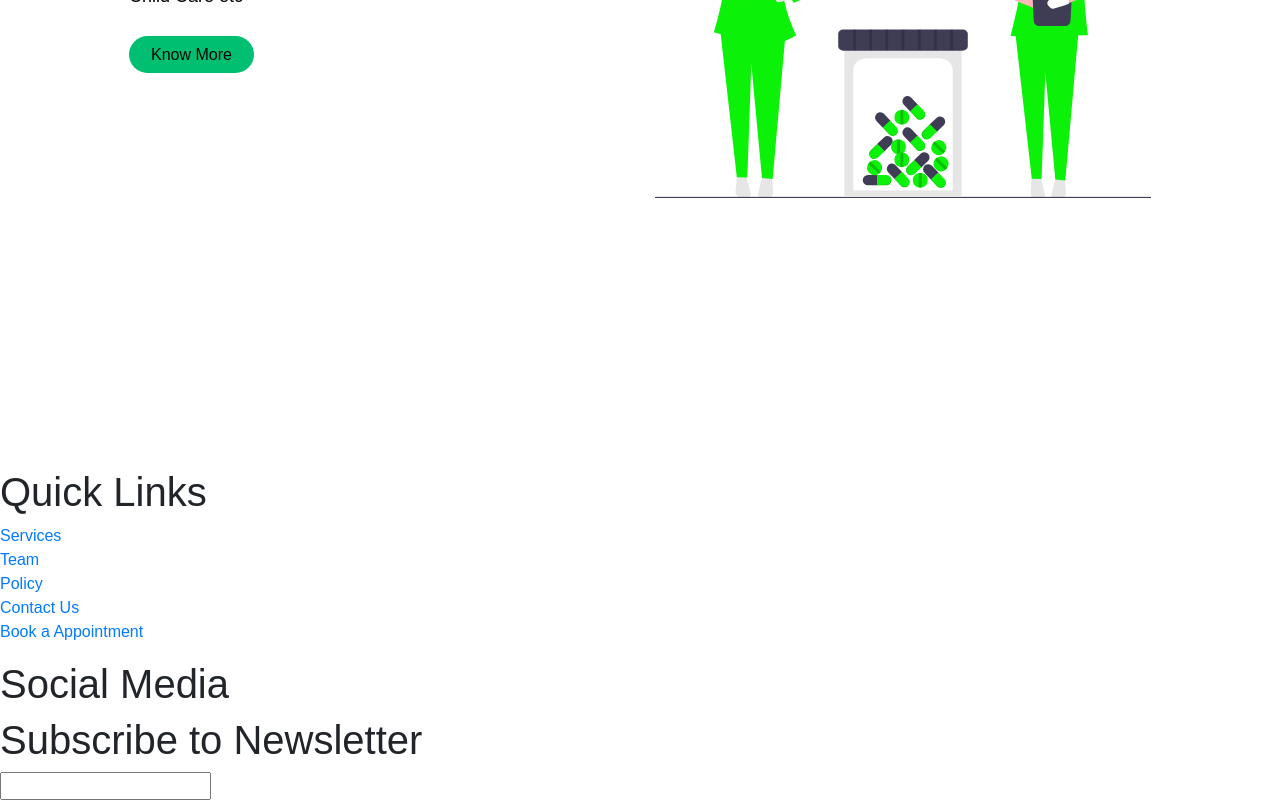
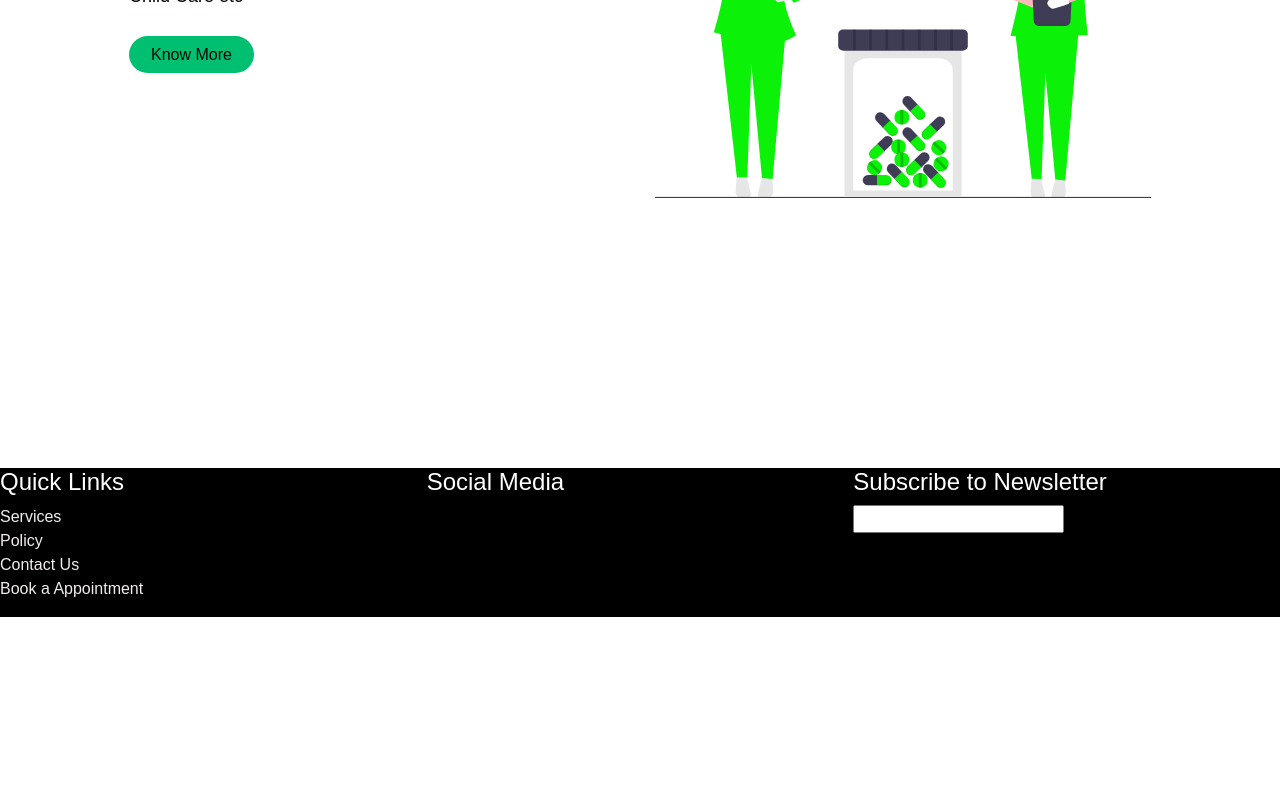
Before and after one commit to romit0007/CP5046-ICT-1, a React (Create React App) app: page / in a window 1280 px wide. Shown: the part 4512-5312 px from the top of the page. After the commit the page ends 5129 px from the top, so only its background shows below. Built offline with nearby package versions, Linux system fonts and the light colour scheme.

Commit message:
footer 2.0

```diff
--- a/package.json
+++ b/package.json
@@ -23,6 +23,7 @@
     "react-scripts": "4.0.3",
     "react-scroll": "^1.8.1",
     "react-toastify": "^7.0.4",
+    "social-media-icons-react": "^1.1.2",
     "styled-components": "^5.2.1",
     "web-vitals": "^1.1.0"
   },
--- a/src/App.js
+++ b/src/App.js
@@ -5,6 +5,7 @@ import BApage from './pages/BA';
 import Mservices from './pages/Mservices';
 import ContactPage from './pages/Contact';
 import Policy from './pages/Policy';
+import Team from './components/Team';
 
 function App() {
   return (
@@ -14,6 +15,7 @@ function App() {
         <Route path='/BA' component={BApage} exact />
         <Route path='/MServices' component={Mservices} exact />
         <Route path='/Contact' component={ContactPage} exact />
+        <Route path='/Team' component={Team} exact />
         <Route path='/Policy' component={Policy} exact/>
       </Switch>
     </Router>
--- a/src/components/Footer/FooterElements.js
+++ b/src/components/Footer/FooterElements.js
@@ -1,21 +1,25 @@
 import styled from 'styled-components'
 import {Link as LinkR} from 'react-router-dom'
 
+
 export const FooterContainer = styled.footer`
-
-
+    background-color: white
+`
+export const FooterWrapper = styled.div`
+    background-color: black
 `
 
 export const FooterTable = styled.div`
-
+    display: flex;
 `
 
 export const FooterColumn = styled.div`
-
+    flex: 33.33%;
 `
 
 export const FooterH1 = styled.h1`
-
+    color: white;
+    font-size: 24px;
 `
 export const FooterMenu = styled.ul`
 
@@ -24,7 +28,7 @@ export const FooterItem = styled.li`
 
 `
 export const FooterLinks = styled(LinkR)`
-
+    color:#F2EEEE;
 `
 
 export const SocialMedia = styled.div`
--- a/src/components/Footer/index.js
+++ b/src/components/Footer/index.js
@@ -1,10 +1,11 @@
 import React from 'react'
 
-import {FooterContainer, FooterTable, FooterColumn, FooterH1, FooterMenu, FooterItem, FooterLinks, SocialMedia, FooterInput} from './FooterElements'
+import {FooterContainer, FooterTable, FooterColumn, FooterH1, FooterMenu, FooterItem, FooterLinks, SocialMedia, FooterInput, FooterWrapper} from './FooterElements'
 
 const Footer = () => {
     return (
         <FooterContainer>
+            <FooterWrapper>
                 <FooterTable>
                     <FooterColumn>
                         <FooterH1>
@@ -12,19 +13,16 @@ const Footer = () => {
                         </FooterH1>
                         <FooterMenu>
                             <FooterItem>
-                            <FooterLinks>Services</FooterLinks>
+                                <FooterLinks to = '/Mservices'>Services</FooterLinks>
                             </FooterItem>
                             <FooterItem>
-                            <FooterLinks>Team</FooterLinks>
+                                <FooterLinks to = '/policy'>Policy</FooterLinks>
                             </FooterItem>
                             <FooterItem>
-                            <FooterLinks>Policy</FooterLinks>
+                                <FooterLinks to = 'contact'>Contact Us</FooterLinks>
                             </FooterItem>
                             <FooterItem>
-                            <FooterLinks>Contact Us</FooterLinks>
-                        </FooterItem>
-                        <FooterItem>
-                            <FooterLinks>Book a Appointment</FooterLinks>
+                                <FooterLinks to = 'BA'>Book a Appointment</FooterLinks>
                             </FooterItem>
                         </FooterMenu>
                     </FooterColumn>
@@ -45,6 +43,7 @@ const Footer = () => {
                         </FooterInput>
                     </FooterColumn>
                 </FooterTable>
+            </FooterWrapper>
         </FooterContainer>
     )
 }
```
Also changed, not shown: 1 other file (tests, documents, lock files or other folders). Lines whose indentation alone changed are shown as unchanged.
